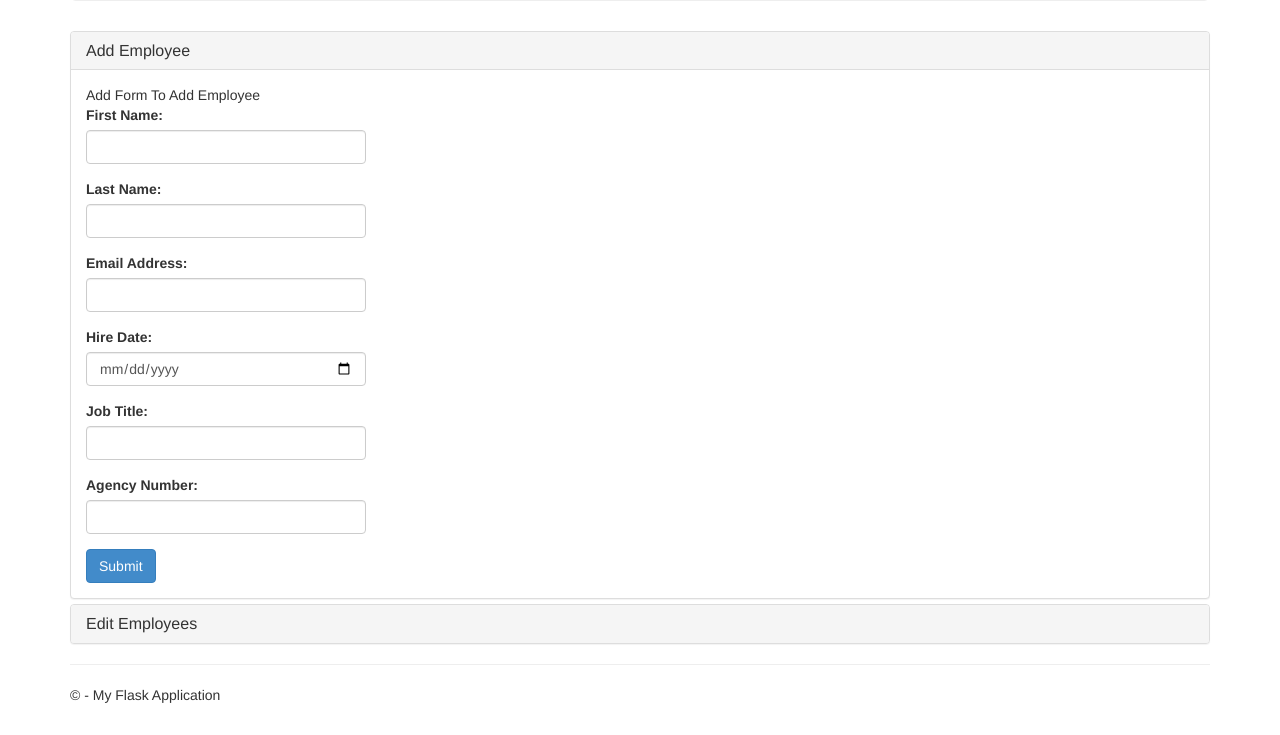
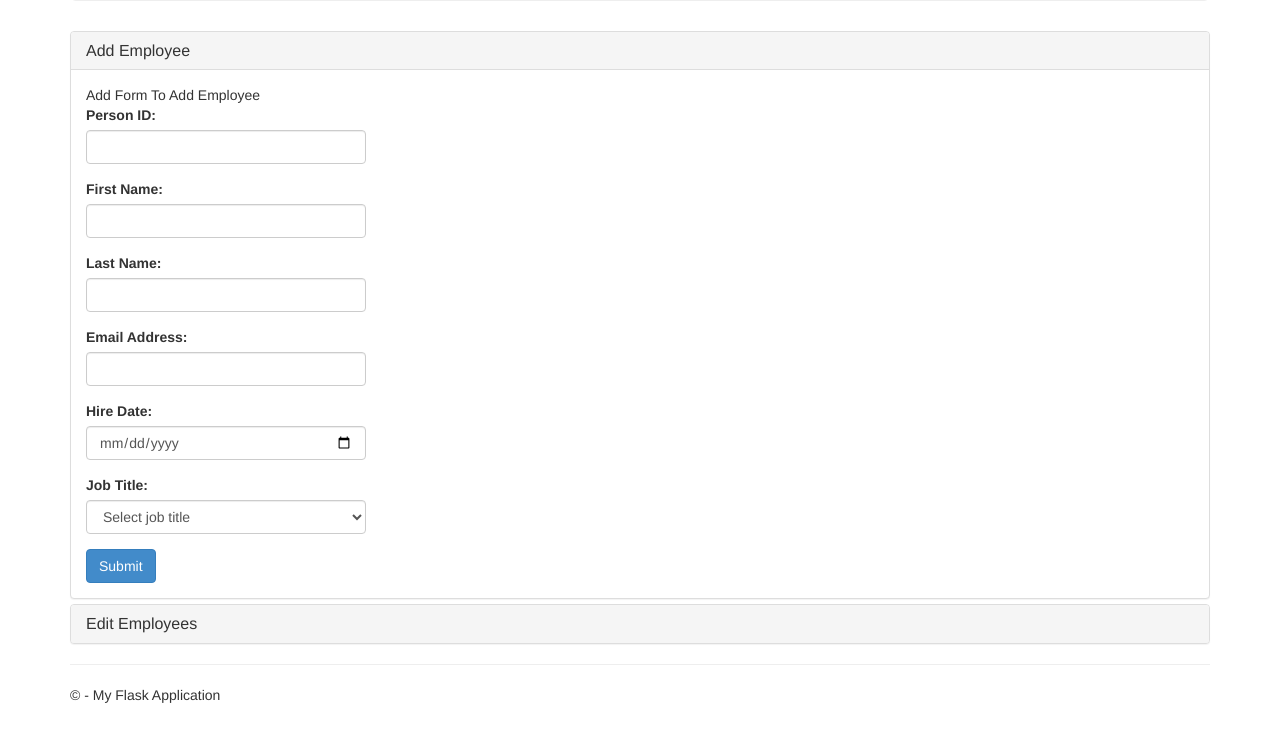
Before and after one commit to hhuumm/RoyalCarribeanTakeHome, a Flask app: page / in a window 1280 px wide, after a click on "Add Employee". Shown: the part 503-1238 px from the top of the page. Run offline with Flask 2, Linux system fonts and the light colour scheme; parts of the project's set-up code (start-up, migrations or seed data) failed here and were passed over; some libraries are stand-ins or nearby versions.

Commit message:
Finalizing on Add Employee Validation, validation styles added to icebox

```diff
--- a/RoyalCarribeanTakeHome/RoyalCarribeanTakeHome/templates/index.html
+++ b/RoyalCarribeanTakeHome/RoyalCarribeanTakeHome/templates/index.html
@@ -29,7 +29,11 @@
             <div class="panel-body">
                 Add Form To Add Employee
 
-                <form action="{{ url_for('submit_employee') }}" method="post">
+                <form action="{{ url_for('submit_employee') }}" method="post" id="employee-form">
+                    <div class="form-group">
+                        <label for="person-id">Person ID:</label>
+                        <input type="number" class="form-control" id="person-id" name="person_id" required>
+                    </div>
                     <div class="form-group">
                         <label for="first-name">First Name:</label>
                         <input type="text" class="form-control" id="first-name" name="first_name" required>
@@ -44,13 +48,19 @@
                     </div>
                     <div class="form-group">
                         <label for="hire-date">Hire Date:</label>
-                        <input type="date" class="form-control" id="hire-date" name="hire_date" required>
+                        <input type="date" class="form-control" id="hire-date" name="hire_date" required max="{{current_date}}">
                     </div>
                     <div class="form-group">
                         <label for="job-title">Job Title:</label>
-                        <input type="text" class="form-control" id="job-title" name="job_title" required>
+                        <select class="form-control" id="job-title" name="job_title" required>
+                            <option value="" disabled selected>Select job title</option>
+                            <option value="TA Rep A">TA Rep A</option>
+                            <option value="TA Rep B">TA Rep B</option>
+                            <option value="Direct Rep A">Direct Rep A</option>
+                            <option value="Direct Rep B">Direct Rep B</option>
+                        </select>
                     </div>
-                    <div class="form-group">
+                    <div class="form-group" id="agency-number-group">
                         <label for="agency-num">Agency Number:</label>
                         <input type="number" class="form-control" id="agency-num" name="agency_num">
                     </div>
@@ -75,4 +85,63 @@
 </div>
 
 
+
+<script>
+
+        document.querySelector("#employee-form").addEventListener("submit", function (event) {
+            //Declarations
+            var firstName = document.querySelector("#first-name").value;
+            var lastName = document.querySelector("#last-name").value;
+            var emailAddress = document.querySelector("#email").value;
+            var hireDate = document.querySelector("#hire-date").value;
+            var jobTitle = document.querySelector("#job-title").value;
+            var personID = document.querySelector("#person-id").value;
+            const currentDate = new Date();
+
+
+            //Validation
+
+            // Check if required fields are empty
+            if (!firstName || !lastName || !emailAddress || !hireDate || !jobTitle || !personID) {
+                event.preventDefault();
+                alert('Please fill in all required fields.');
+            }
+
+            // Person ID
+            if (personID.length !== 7 || isNaN(personID)) {
+                event.preventDefault();
+                alert('Please enter a valid person ID.');
+            }
+
+            // Email
+            if (emailAddress) {
+                var emailRegex = /^[^\s@]+@[^\s@]+\.[^\s@]+$/;
+                if (!emailRegex.test(emailAddress) || !emailAddress.includes('.') || emailAddress.includes(' ')) {
+                    event.preventDefault();
+                    alert('Please enter a valid email address.');
+                }
+            }
+
+            // Date Hired
+            if (hireDate > currentDate) {
+                alert("Hire date cannot be in the future.");
+            }
+
+
+        });
+
+        // Display agency number field based on job title
+        document.querySelector("#agency-number-group").style.display = "none";
+
+        // Show/hide the agency number form group based on the selected job title option
+        document.querySelector("#job-title").addEventListener("change", function () {
+            if (this.value == "Direct Rep A" || this.value == "Direct Rep B") {
+                document.querySelector("#agency-number-group").style.display = "block";
+            } else {
+                document.querySelector("#agency-number-group").style.display = "none";
+            }
+        });
+
+</script>
+
 {% endblock %}
--- /dev/null
+++ b/RoyalCarribeanTakeHome/libman.json
@@ -0,0 +1,5 @@
+{
+  "version": "1.0",
+  "defaultProvider": "cdnjs",
+  "libraries": []
+}
```
Also changed, not shown: RoyalCarribeanTakeHome/RoyalCarribeanTakeHome/views.py (line endings or trailing spaces), 1 other file.
